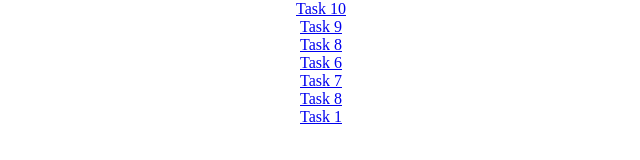
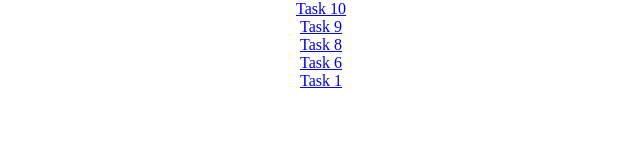
Before and after one commit to sainandhu2275/mciot, a React (Vite) app: page / in a window 1280 px wide. Shown: the part 194-354 px from the top of the page, without its empty margins (319-959 px from the left). Built offline with nearby package versions, Linux system fonts and the light colour scheme.

Commit message:
removed task 7 and 8
removed dupes

```diff
--- a/src/main.jsx
+++ b/src/main.jsx
@@ -33,8 +33,6 @@ function Home() {
         <li><Link to="/task4">Task 9</Link></li>
         <li><Link to="/task5">Task 8</Link></li>
         <li><Link to="/task6">Task 6</Link></li>
-        <li><Link to="/task7">Task 7</Link></li>
-        <li><Link to="/task8">Task 8</Link></li>
         <li><Link to="/task1">Task 1</Link></li>
       </ul>
     </div>
```
